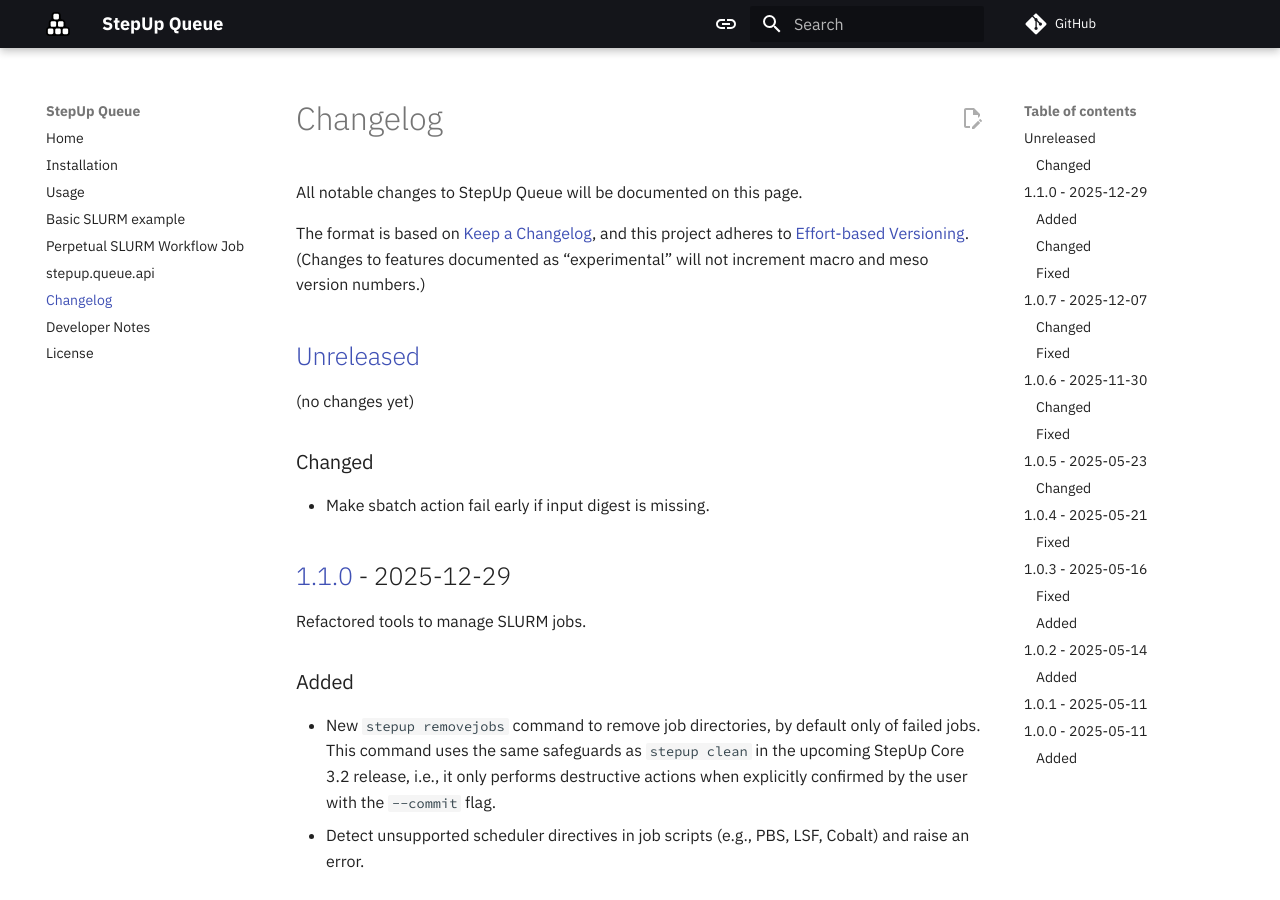
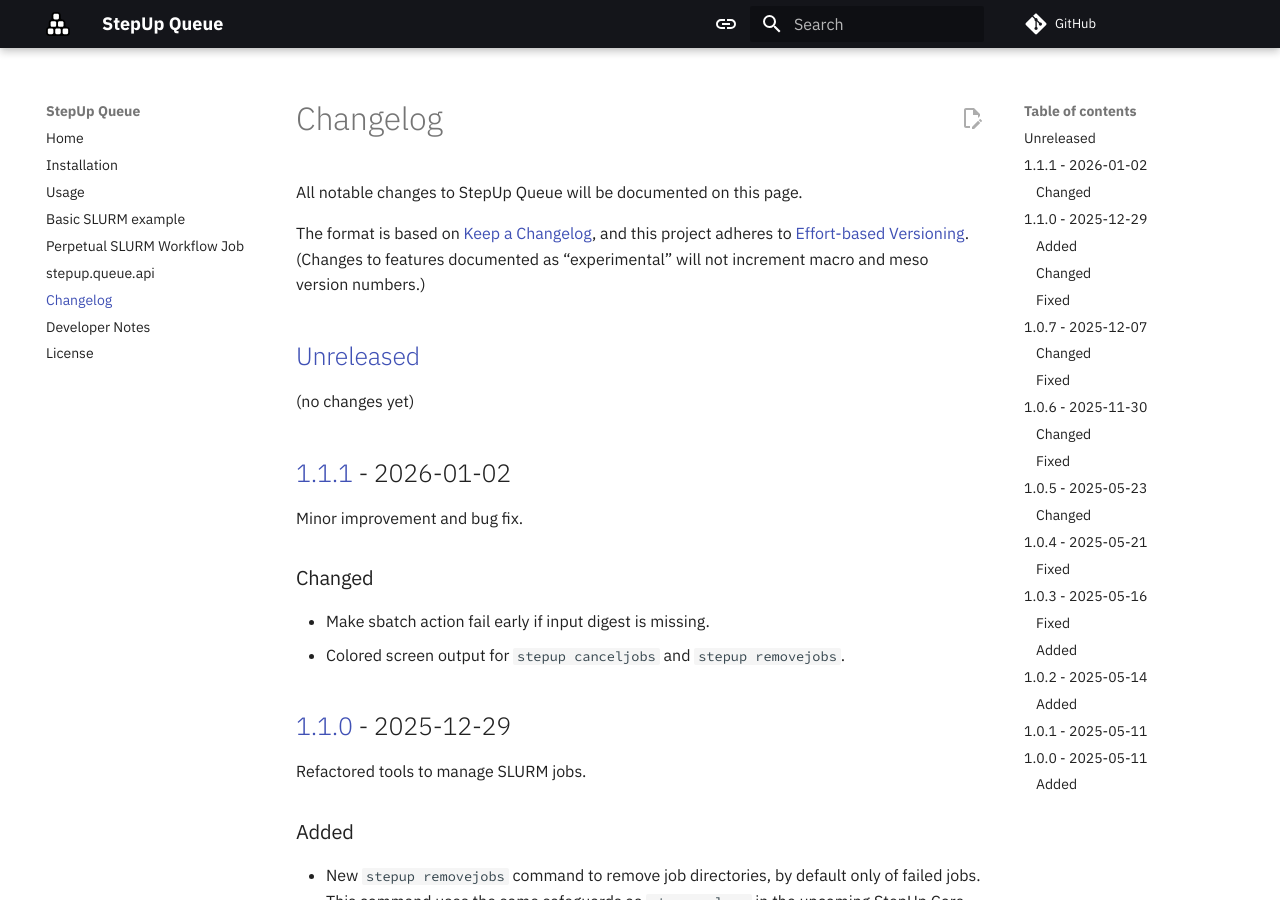
Before and after one commit to reproducible-reporting/stepup-queue, an MkDocs documentation site: the page built from docs/changelog.md, in a window 1280 px wide and 900 px high. Built offline with MkDocs 1.6.1 and Material for MkDocs 9.7.7, drawn with Linux system fonts in a browser that asks for light colours; comment, search, counter and statistics services are not loaded; the version menu is left out.

Commit message:
Prepare for v1.1.1

```diff
--- a/docs/changelog.md
+++ b/docs/changelog.md
@@ -12,9 +12,14 @@ and this project adheres to [Effort-based Versioning](https://jacobtomlinson.dev
 
 (no changes yet)
 
+## [1.1.1][] - 2026-01-02 {: #v1.1.1 }
+
+Minor improvement and bug fix.
+
 ### Changed
 
 - Make sbatch action fail early if input digest is missing.
+- Colored screen output for `stepup canceljobs` and `stepup removejobs`.
 
 ## [1.1.0][] - 2025-12-29 {: #v1.1.0 }
 
@@ -137,6 +142,7 @@ It was adapted to integrate well with StepUp Core 3.
 This release also features the `stepup canceljobs` tool, which was not present in Parman.
 
 [Unreleased]: https://github.com/reproducible-reporting/stepup-queue
+[1.1.1]: https://github.com/reproducible-reporting/stepup-queue/releases/tag/v1.1.1
 [1.1.0]: https://github.com/reproducible-reporting/stepup-queue/releases/tag/v1.1.0
 [1.0.7]: https://github.com/reproducible-reporting/stepup-queue/releases/tag/v1.0.7
 [1.0.6]: https://github.com/reproducible-reporting/stepup-queue/releases/tag/v1.0.6
```
